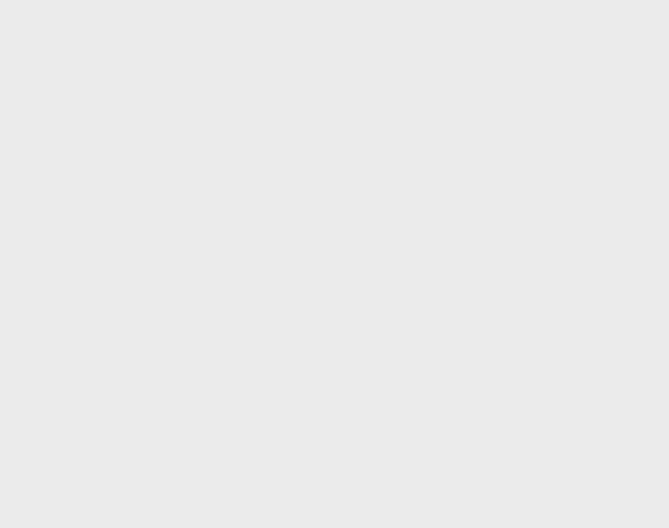
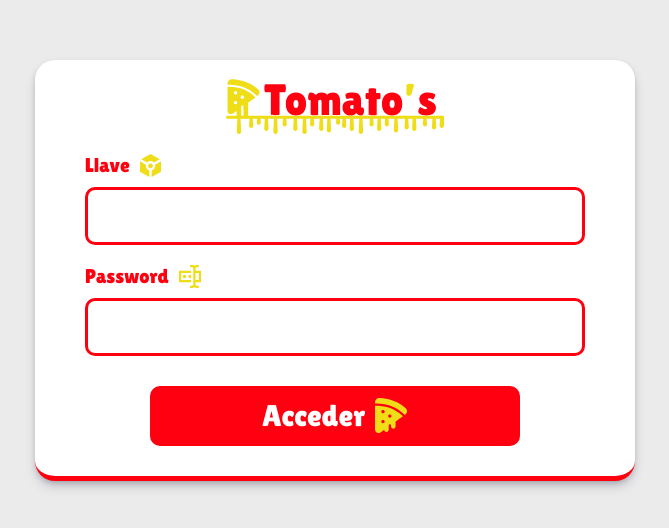
Before and after one commit to HectorGerardoZV/tomatosFront, a React (Vite) app: page / in a window 1280 px wide. Before the commit this address had no page. Shown: the part 130-658 px from the top of the page, without its empty margins (305-974 px from the left). Built offline with nearby package versions, Linux system fonts and the light colour scheme.

Commit message:
Login page finished

```diff
--- a/src/App.jsx
+++ b/src/App.jsx
@@ -1,5 +1,6 @@
 
 import { BrowserRouter as Router, Routes, Route } from "react-router-dom"
+import Login from "./pages/login/Login"
 import Principal from "./pages/principal/Principal"
 
 function App() {
@@ -7,7 +8,7 @@ function App() {
   return (
     <Router>
       <Routes>
-
+        <Route path="/" element={<Login/>}/>
         <Route path="/cajero" element={<Principal />}>
         </Route>
 
--- /dev/null
+++ b/src/pages/login/Login.jsx
@@ -0,0 +1,63 @@
+
+import { useNavigate } from "react-router-dom";
+
+
+// style
+import "./login.css";
+
+// images
+import password from "../../img/password.svg";
+import key from "../../img/key.svg";
+import logoBig from "../../img/logoBig.svg";
+import pizza from "../../img/pizza.svg";
+
+const Login = () => {
+
+  let navigate = useNavigate();
+
+  function handleSubmit(e){
+    e.preventDefault();
+    navigate("/cajero")
+  }
+  return (
+    <section className="layoutLogin">
+    <div className="loginContainer">
+      <div className="logo">
+        <img className="logo" src={logoBig} alt="logoTomatos" />
+      </div>
+
+      <form onSubmit={handleSubmit}>
+
+      {/* input Llave  */}
+        <div className="inputStyle">
+          <div className="inputInfo">
+            <label >Llave</label>
+            <img src={key} alt="logo password" />
+          </div>
+          <input className="loginInput" type="text" />
+        </div>
+
+        {/* input contraseña  */}
+        <div className="inputStyle">
+          <div className="inputInfo">
+            <label >Password</label>
+            <img src={password} alt="logo password" />
+          </div>
+          <input className="loginInput" type="password" />
+        </div>
+
+        {/* input button   */}
+        <div className="inputButton">
+          <button className="logginButton" type="submit">
+            <p>Acceder</p>
+            <img src={pizza} alt="logo pizza" />
+          </button>
+        </div>
+
+      </form>
+    </div>
+    </section>
+  );
+};
+
+export default Login;
--- /dev/null
+++ b/src/pages/login/login.css
@@ -0,0 +1,98 @@
+.layoutLogin{
+    width: 100vw;
+    height: 100vh;
+    display: flex;
+    justify-content: center;
+    align-items: center;
+}
+
+.loginContainer {
+  background-color: #f8f8f8;
+  margin: 0 auto;
+  box-shadow: var(--shadow);
+  border-radius: 2rem;
+  display: block;
+  background-color: var(--color-white);
+  padding: 1rem 5rem 0rem 5rem;
+  border-bottom: 5px solid var(--color-red);
+  width: 60rem;
+}
+
+.inputStyle{
+display: flex;
+flex-direction:column;
+margin-top: 2rem;
+}
+.inputStyle input{
+    width: 100%;
+}
+
+.inputInfo{
+    display: flex;
+    align-items: center;
+    gap: 1rem;
+    margin-bottom: 1rem;
+
+}
+
+.inputInfo label{
+    color: var(--color-red);
+    font-size: 2rem;
+}
+
+.container-password{
+    display: flex;
+    justify-content: center;
+    justify-items: auto;
+    padding-top: 5rem;
+    }
+
+.loginInput{
+    padding: 1.5rem;
+    border: 3px solid #FF0011;
+    border-radius: 1rem;
+    outline: none;
+    font-size: 2rem;
+    font-family: var(--font);
+    color: var(--color-red);
+}
+
+.logginButton{
+    display: flex;
+    justify-content: center;
+    align-items: center;
+    background-color: var(--color-red);
+    color: var(--color-white);
+    height: 5rem;
+    width: 37rem;
+    border: none;
+    border-radius: 1rem;
+    gap: 1rem;
+    padding: 3rem;
+}
+
+.logginButton p{
+    font-family: 'Lilita One';
+    font-style: normal;
+    font-size: 3rem;
+
+}
+
+.inputButton{
+    margin-top: 3rem;
+    margin-bottom: 3rem;
+    display: flex;
+    justify-content: center;
+    align-items: center;
+}
+
+.logo{
+    display: flex;
+    justify-content: center;
+}
+.access{
+    justify-content: center;
+    background-color: var(--color-red);
+    padding: 2rem ;
+    border-radius: 2rem;
+}
--- a/src/pages/principal/Principal.jsx
+++ b/src/pages/principal/Principal.jsx
@@ -11,7 +11,6 @@ const Principal = () => {
     return (
         <>
             <Header />
-
             <section className="layoutPrincipal container">
                 <Menu />
                 <PrincipalPanel
```
